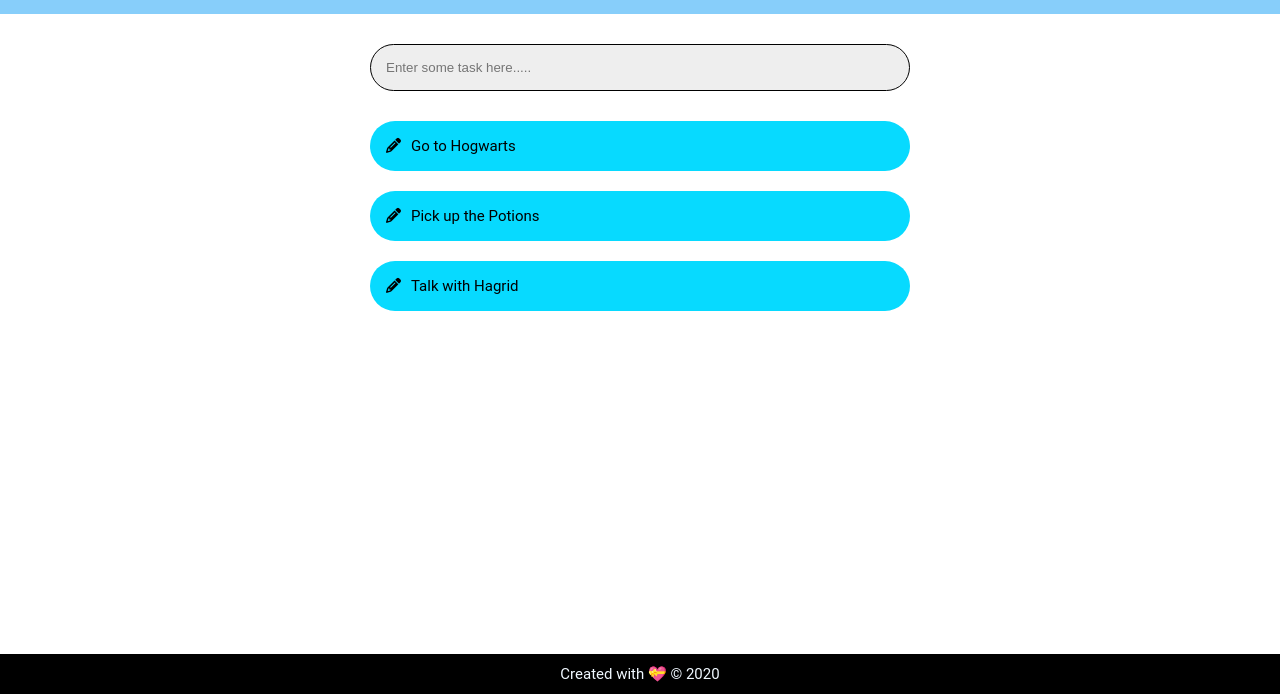
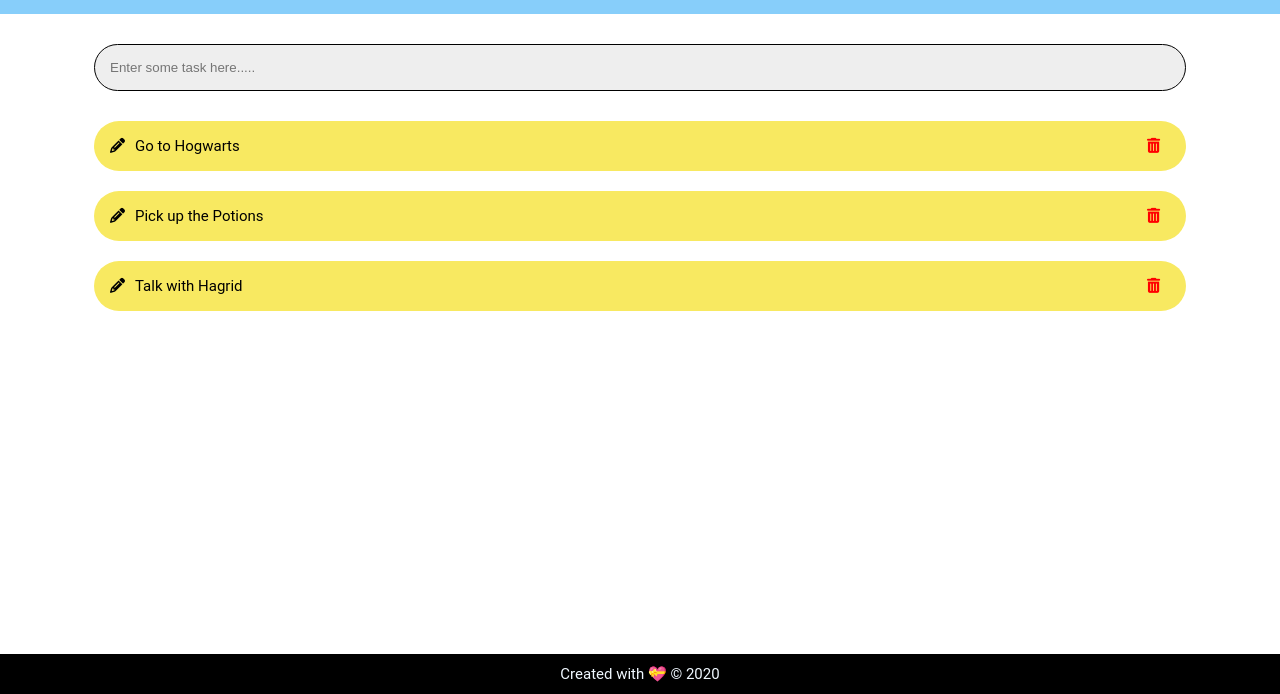
Before and after one commit to fabcodingzest/Todo-App-with-Vanilla-JS, a plain HTML site: page index.html in a window 1280 px wide. Shown: the part 106-800 px from the top of the page. Drawn offline with Linux system fonts and the light colour scheme.

Commit message:
Added DeleteTodo Functionality

```diff
--- a/index.html
+++ b/index.html
@@ -26,9 +26,22 @@
           />
         </div>
         <ul class="todo">
-          <li><i class="fas fa-pencil-alt"></i>Go to Hogwarts</li>
-          <li><i class="fas fa-pencil-alt"></i>Pick up the Potions</li>
-          <li><i class="fas fa-pencil-alt"></i>Talk with Hagrid</li>
+          <li>
+            <span><i class="fas fa-pencil-alt"></i></span>Go to Hogwarts<span
+              class="trash"
+              ><i class="fas fa-trash-alt"></i
+            ></span>
+          </li>
+          <li>
+            <span><i class="fas fa-pencil-alt"></i></span>Pick up the
+            Potions<span class="trash"><i class="fas fa-trash-alt"></i></span>
+          </li>
+          <li>
+            <span><i class="fas fa-pencil-alt"></i></span>Talk with Hagrid<span
+              class="trash"
+              ><i class="fas fa-trash-alt"></i
+            ></span>
+          </li>
         </ul>
       </section>
     </main>
--- a/script.js
+++ b/script.js
@@ -2,6 +2,8 @@
 const input = document.querySelector('.input');
 let ul = document.querySelector('.todo');
 let listItems = ul.getElementsByTagName('li');
+let deleteItem = document.querySelectorAll('.trash');
+
 const addTodo = () => {
   alert("it works");
 }
@@ -28,3 +30,12 @@ for (li of listItems)
     }
   })
 }
+
+//Click on trash icon
+for (item of deleteItem)
+{
+  item.addEventListener('click', function (event) {
+    event.stopPropagation();
+    this.parentNode.remove();
+  })
+}
--- a/style.css
+++ b/style.css
@@ -44,7 +44,7 @@ section {
   justify-content: center;
   align-items: center;
   padding: 3rem;
-  width: 60rem;
+  width: 90vw;
 }
 
 input {
@@ -57,25 +57,34 @@ input {
 }
 
 ul {
-  width: 60rem;
+  width: 90vw;
   padding: 0 3rem;
 }
 
 li {
   padding: 1.6rem;
   margin-bottom: 2rem;
-  background-color: rgb(7, 218, 255);
+  background-color: rgb(248, 233, 97);
   border-radius: 5rem;
   font-size: 1.5rem;
   cursor: pointer;
   user-select: none;
+  display: flex;
 }
 i {
   margin-right: 1rem;
 }
+
+.trash {
+  color: red;
+  margin-left: auto;
+}
 .completed {
   color: grey;
   text-decoration: line-through;
+}
+.remove {
+  display: none;
 }
 footer {
   height: 5vh;
```
